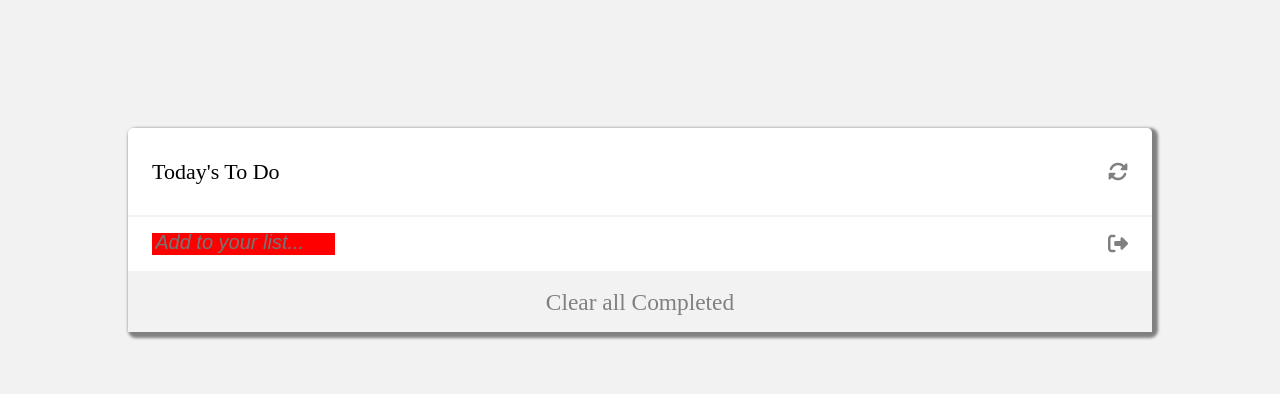
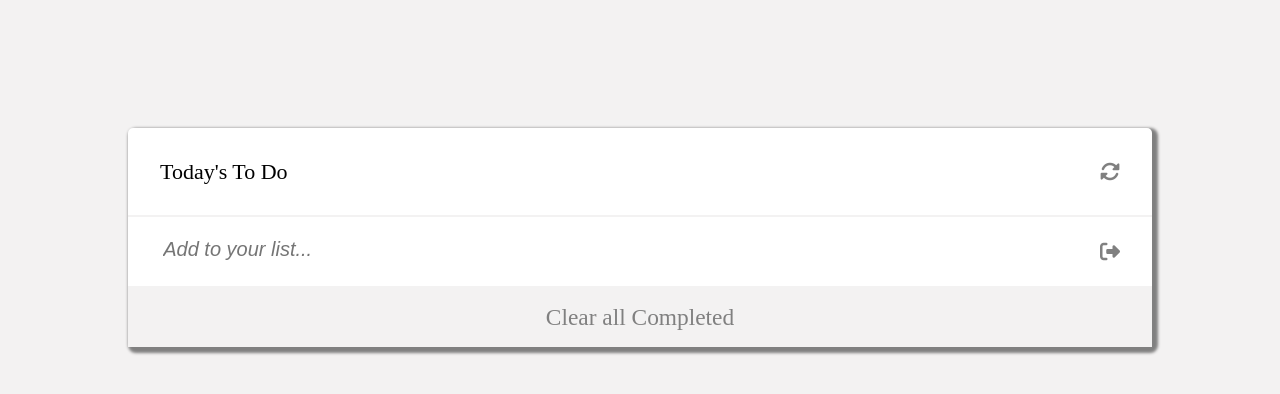
Before and after one commit to ikoote1/To-Do-List-with-Webpack, a website built with webpack: page src/index.html in a window 1280 px wide. Built offline with nearby package versions, Linux system fonts and the light colour scheme.

```diff
--- a/src/style.css
+++ b/src/style.css
@@ -27,7 +27,8 @@
   border: 0;
   outline: 0;
   padding: 0.2rem;
-  background: red;
+  width: 50%;
+  height: 30px;
 }
 
 input:focus {
@@ -43,7 +44,7 @@
 .todo-title,
 .todo-edit,
 .todo-check {
-  padding: 1rem 1.5rem;
+  padding: 1.0rem 2.0rem;
 }
 
 .checkbox {
```
Also changed, not shown: dist/main.js.
